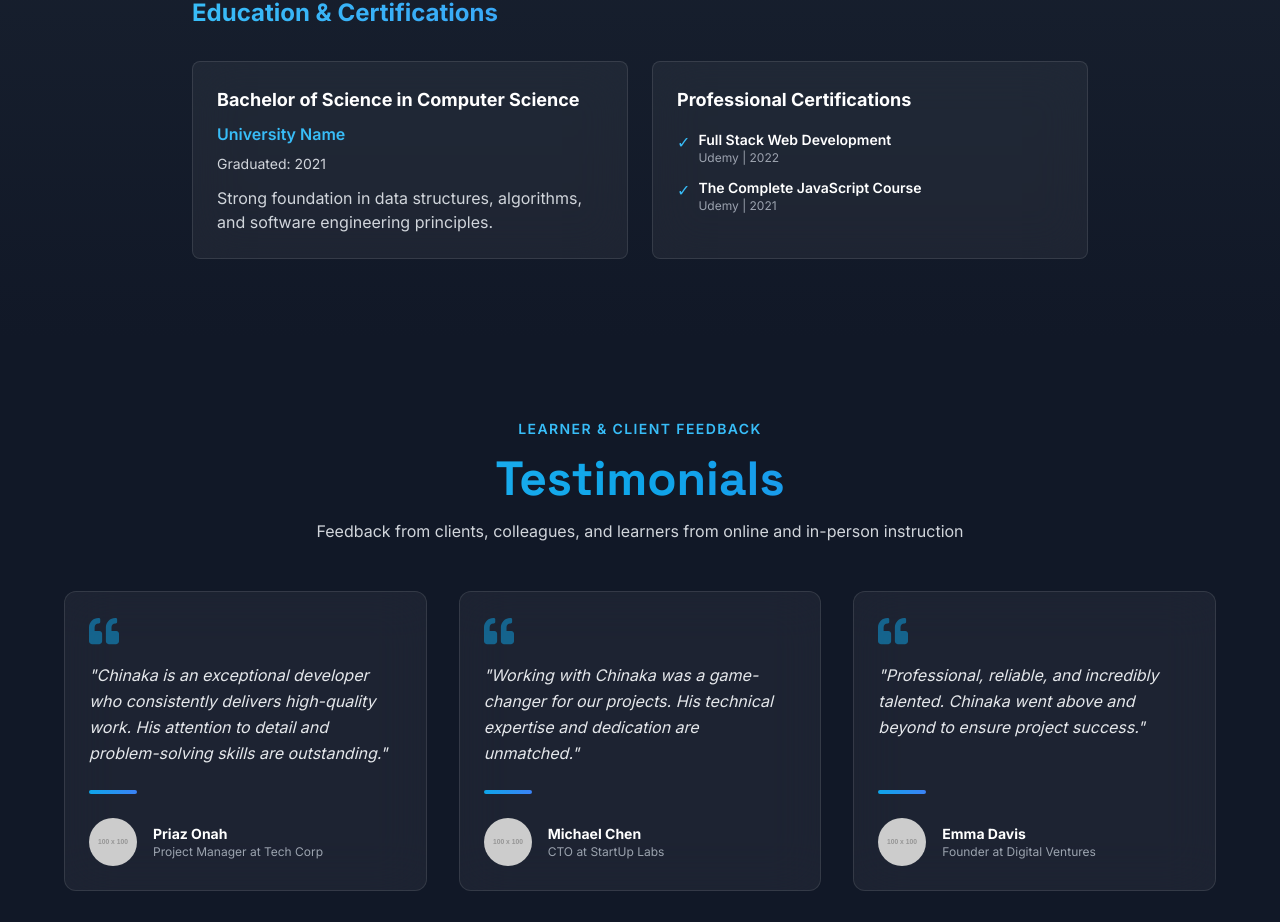
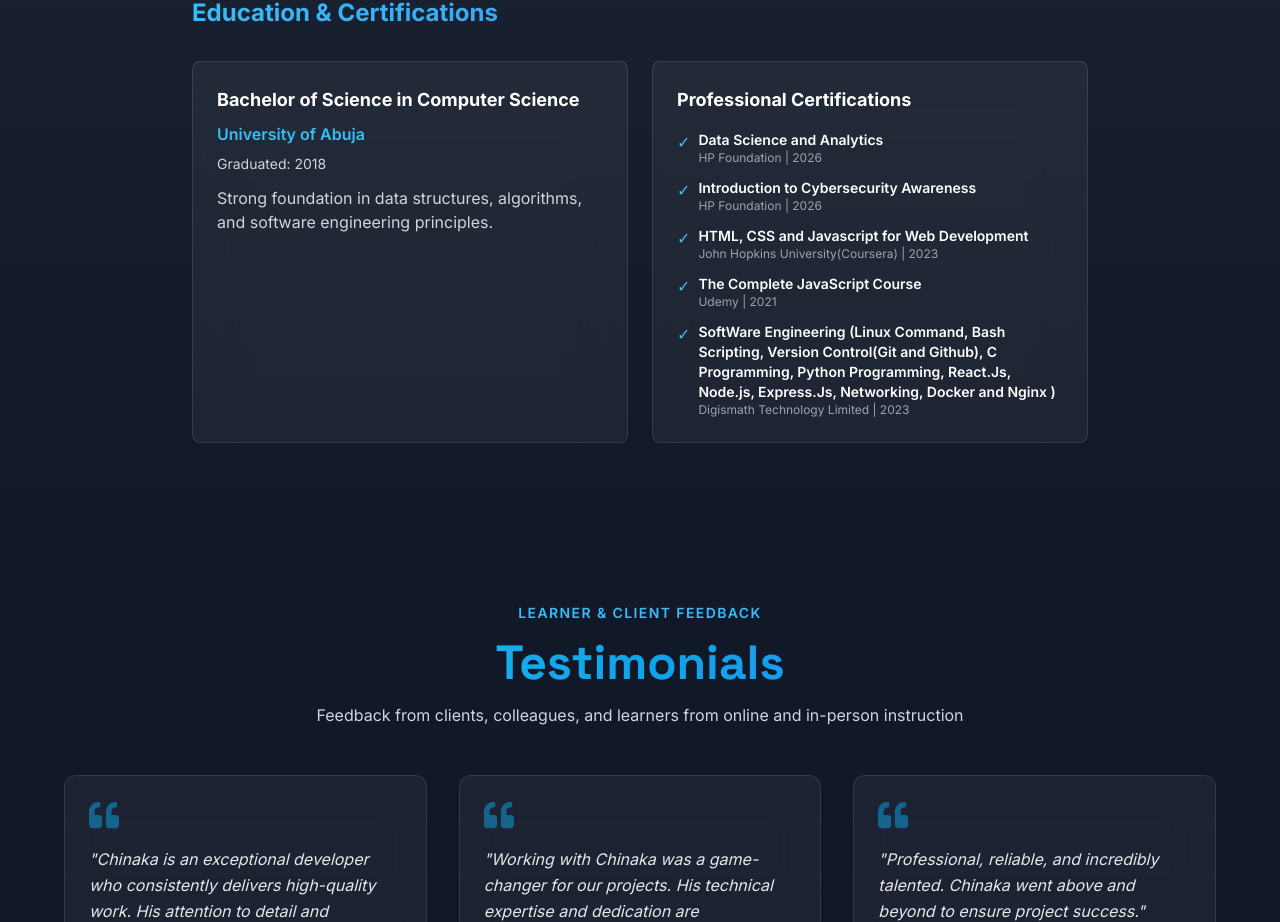
Before and after one commit to Chinaka-manuel/chinaka_emmanuel_Tochukwu, a React (Vite) app: page / in a window 1280 px wide. Shown: the part 8300-9222 px from the top of the page. Built offline with nearby package versions, Linux system fonts and the light colour scheme.

Commit message:
updated expriences

```diff
--- a/src/components/Timeline.jsx
+++ b/src/components/Timeline.jsx
@@ -128,10 +128,10 @@ const Timeline = () => {
                 Bachelor of Science in Computer Science
               </h4>
               <p className="text-primary-400 font-semibold mb-2">
-                University Name
+                University of Abuja
               </p>
               <p className="text-dark-300 text-sm mb-3">
-                Graduated: 2021
+                Graduated: 2018
               </p>
               <p className="text-dark-300">
                 Strong foundation in data structures, algorithms, and software engineering principles.
@@ -150,8 +150,22 @@ const Timeline = () => {
                 <li className="flex items-start gap-2">
                   <span className="text-primary-400">✓</span>
                   <div>
-                    <p className="text-white font-semibold text-sm">Full Stack Web Development</p>
-                    <p className="text-dark-400 text-xs">Udemy | 2022</p>
+                    <p className="text-white font-semibold text-sm">Data Science and Analytics</p>
+                    <p className="text-dark-400 text-xs">HP Foundation | 2026</p>
+                  </div>
+                </li>
+                <li className="flex items-start gap-2">
+                  <span className="text-primary-400">✓</span>
+                  <div>
+                    <p className="text-white font-semibold text-sm">Introduction to Cybersecurity Awareness</p>
+                    <p className="text-dark-400 text-xs">HP Foundation | 2026</p>
+                  </div>
+                </li>
+                <li className="flex items-start gap-2">
+                  <span className="text-primary-400">✓</span>
+                  <div>
+                    <p className="text-white font-semibold text-sm">HTML, CSS and Javascript for Web Development</p>
+                    <p className="text-dark-400 text-xs">John Hopkins University(Coursera) | 2023</p>
                   </div>
                 </li>
                 <li className="flex items-start gap-2">
@@ -159,6 +173,14 @@ const Timeline = () => {
                   <div>
                     <p className="text-white font-semibold text-sm">The Complete JavaScript Course</p>
                     <p className="text-dark-400 text-xs">Udemy | 2021</p>
+                  </div>
+                </li>
+
+                <li className="flex items-start gap-2">
+                  <span className="text-primary-400">✓</span>
+                  <div>
+                    <p className="text-white font-semibold text-sm">SoftWare Engineering (Linux Command, Bash Scripting, Version Control(Git and Github), C Programming, Python Programming, React.Js, Node.js, Express.Js, Networking, Docker and Nginx )</p>
+                    <p className="text-dark-400 text-xs">Digismath Technology Limited | 2023</p>
                   </div>
                 </li>
               </ul>
```
